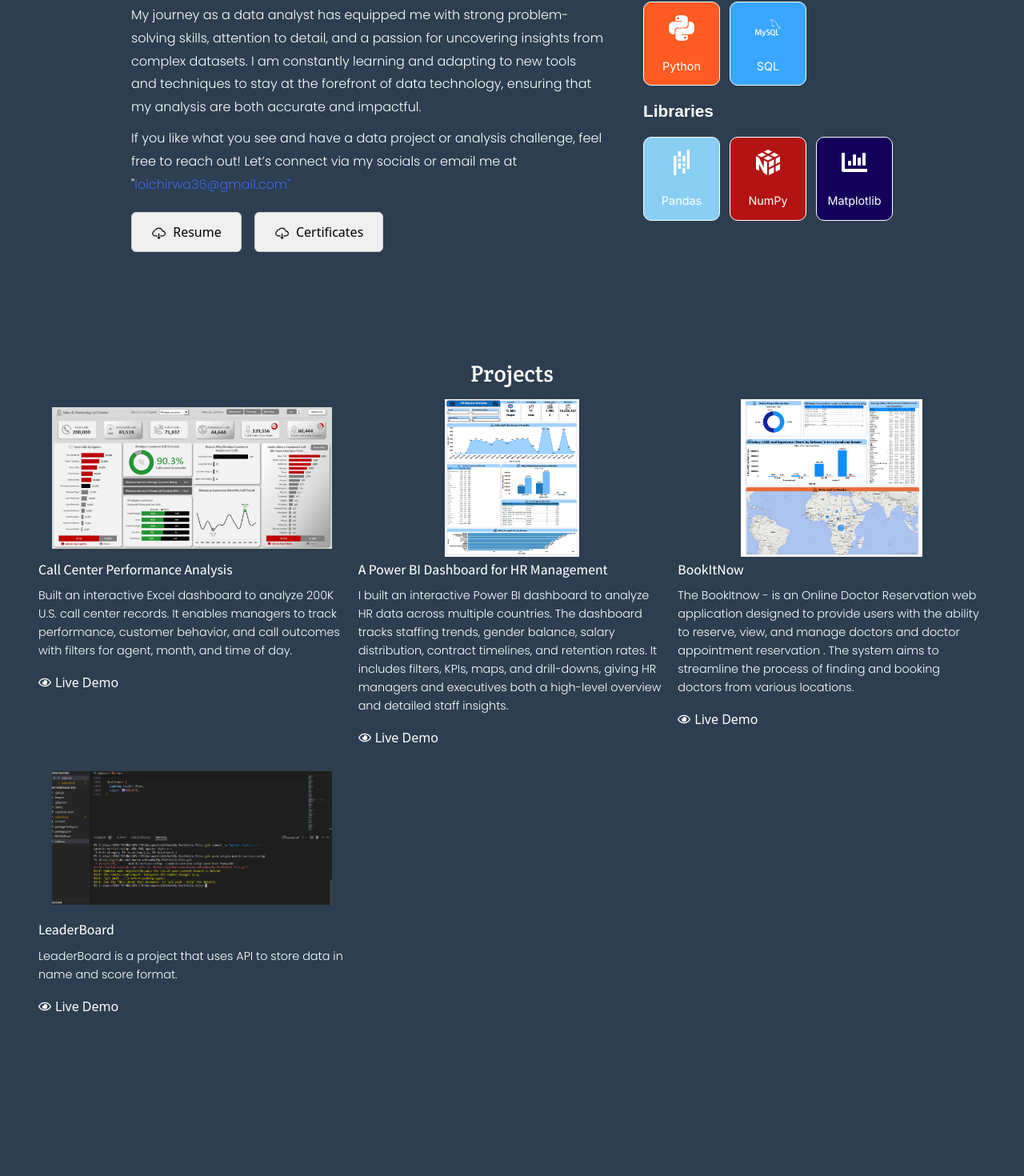
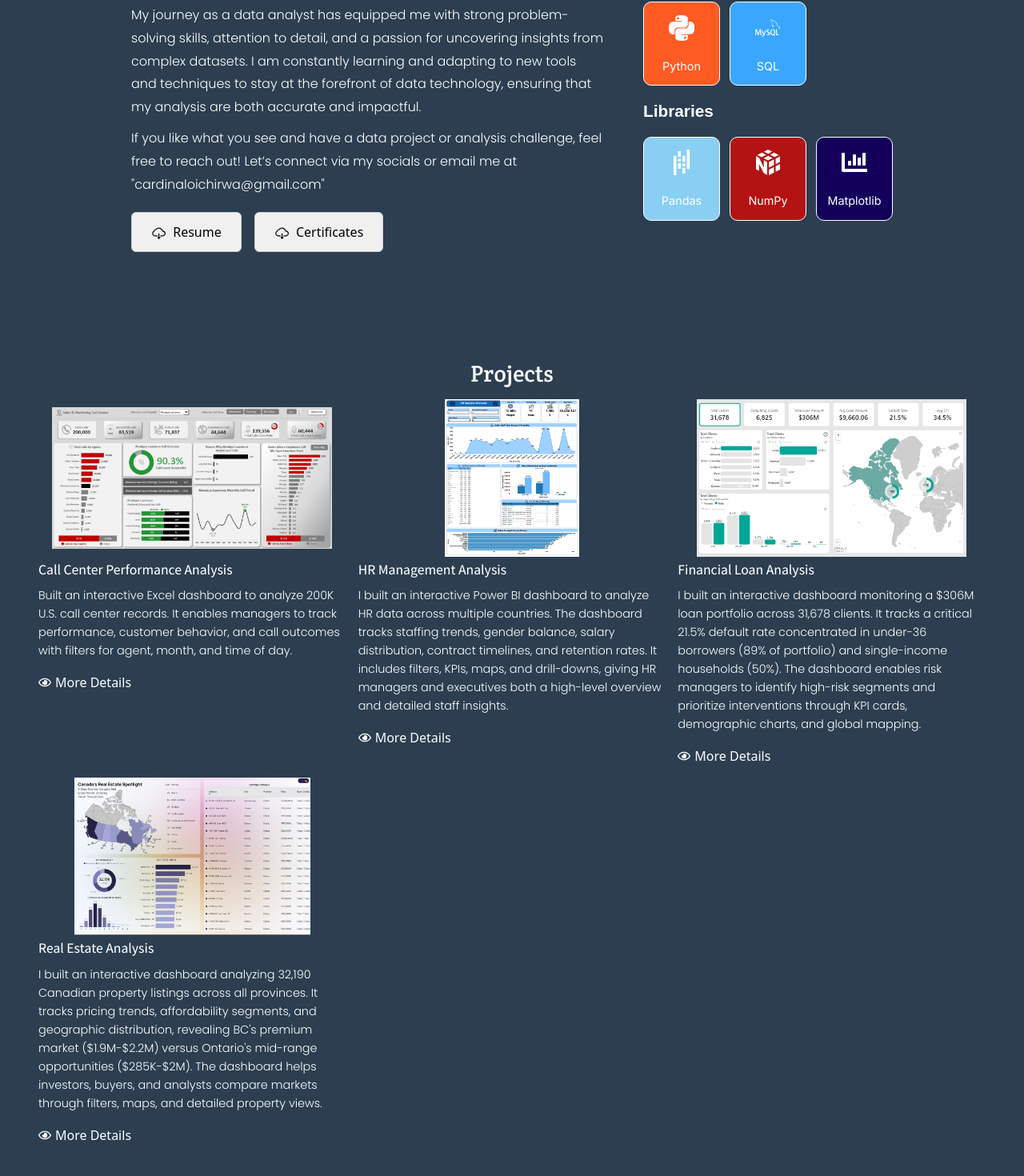
Before and after one commit to Hirwacardinalloic/DatAn, a React (Vite) app: page / in a window 1280 px wide. Shown: the part 997-2467 px from the top of the page at 80% size. Built offline with nearby package versions, Linux system fonts and the light colour scheme; a web font is replaced by a local one.

Commit message:
updated my projects

```diff
--- a/src/components/about/About.jsx
+++ b/src/components/about/About.jsx
@@ -30,17 +30,14 @@ const About = ()=> {
             My journey as a data analyst has equipped me with strong problem-solving skills, attention to detail, and a passion for uncovering insights from complex datasets. I am constantly learning and adapting to new tools and techniques to stay at the forefront of data technology, ensuring that my analysis are both accurate and impactful.
           </p>
           <p style={{lineHeight:"1.8", paddingTop:"10px"}}>
-            If you like what you see and have a data project or analysis challenge, feel free to reach out! Let’s connect via my socials or email me at "
-          <a href="mailto:loichirwa36@gmail.com" style={{ color: "royalblue", fontWeight: 700, cursor: "pointer" }}
-        >
-            loichirwa36@gmail.com"
-            </a>
+            If you like what you see and have a data project or analysis challenge, feel free to reach out! Let’s connect via my socials or email me at "cardinaloichirwa@gmail.com"
+
 
           </p>
         </div>
 <div className="resume-buttons">
   <Button
-    link="https://drive.google.com/file/d/1uqVfdo4058vDV5ewyTawvNW_jXDeqRvO/view?usp=sharing"
+    link="https://drive.google.com/file/d/1IVhQcCaSiPs5OEAaFEeNdOzeVQQhGJtX/view?usp=sharing"
     classes="resume"
   >
     <div className="resume-content">
--- a/src/components/data.js
+++ b/src/components/data.js
@@ -1,7 +1,7 @@
 import exploreTheWorld from '../assets/call_center1.png'
 import youthEmpoweringImg from '..//assets/HR_Analysis.png'
-import bookItNow from '../assets/hrrr.png'
-import LeaderBoard from '../assets/sharon.png'
+import bookItNow from '../assets/customer-Analysis.png'
+import LeaderBoard from '../assets/Real-Estate-Analysis.png'
 const projects=[
     {
         id:1,
@@ -10,34 +10,29 @@ const projects=[
         description: 'Built an interactive Excel dashboard to analyze 200K U.S. call center records. It enables managers to track performance, customer behavior, and call outcomes with filters for agent, month, and time of day.',
         // listOftech:['Excel'],
         liveDemo:"https://drive.google.com/file/d/12dyBIDlErLZvh_0veLM7NjW32cK18CcC/view?usp=sharing",
-        // sourceCode:"https://github.com/clin2on3mun/explore-countries"
+
     },
     {
         id:2,
-        title:'A Power BI Dashboard for HR Management',
+        title:'HR Management Analysis',
         imgSource: `${youthEmpoweringImg}`,
         description: 'I built an interactive Power BI dashboard to analyze HR data across multiple countries. The dashboard tracks staffing trends, gender balance, salary distribution, contract timelines, and retention rates. It includes filters, KPIs, maps, and drill-downs, giving HR managers and executives both a high-level overview and detailed staff insights.',
-        // listOftech:['HTML5', 'CSS3', 'Javascript'],
-        liveDemo:"https://clin2on3mun.github.io/YouthEmpowering/",
-        // sourceCode:"https://github.com/clin2on3mun/YouthEmpowering"
+        liveDemo:"https://drive.google.com/file/d/1npdNXgByPbUiFsNyoQfWUe2e08V4KzC3/view?usp=sharing",
+
     },
     {
         id:3,
-        title:'BookItNow',
+        title:'Financial Loan Analysis',
         imgSource: `${bookItNow}`,
-        description: 'The BookItnow - is an Online Doctor Reservation web application designed to provide users with the ability to reserve, view, and manage doctors and doctor appointment reservation . The system aims to streamline the process of finding and booking doctors from various locations.',
-        // listOftech:['Ruby on Rails', 'React', 'Redux','Css','Tailwind'],
-        liveDemo:"https://bookitnow-app.onrender.com/",
-        // sourceCode:"https://github.com/cosywasswa/BookItNow-back-end"
+        description: 'I built an interactive dashboard monitoring a $306M loan portfolio across 31,678 clients. It tracks a critical 21.5% default rate concentrated in under-36 borrowers (89% of portfolio) and single-income households (50%). The dashboard enables risk managers to identify high-risk segments and prioritize interventions through KPI cards, demographic charts, and global mapping.',
+        liveDemo:"https://bookitnow-app.onrender.com/"
     },
     {
         id:4,
-        title:'LeaderBoard',
+        title:'Real Estate Analysis',
         imgSource: `${LeaderBoard}`,
-        description: 'LeaderBoard is a project that uses API to store data in name and score format.',
-        // listOftech:['Webpack', 'Javascript', 'HTML5','Css', 'API'],
-        liveDemo:"https://clin2on3mun.github.io/LeaderBoard/",
-        // sourceCode:"https://github.com/clin2on3mun/LeaderBoard"
+        description: "I built an interactive dashboard analyzing 32,190 Canadian property listings across all provinces. It tracks pricing trends, affordability segments, and geographic distribution, revealing BC's premium market ($1.9M-$2.2M) versus Ontario's mid-range opportunities ($285K-$2M). The dashboard helps investors, buyers, and analysts compare markets through filters, maps, and detailed property views.",
+        liveDemo:"https://drive.google.com/file/d/10BhDmy9X43CXcVC-Vg6__8YPf6Z98Wq2/view?usp=sharing",
     },
 ]
 export default projects
--- a/src/components/projects/Project.jsx
+++ b/src/components/projects/Project.jsx
@@ -36,7 +36,7 @@ const Project = () => {
                   {project.liveDemo && (
                     <Button link={project.liveDemo} classes="project-button">
                       <FaRegEye />
-                      <span>Live Demo</span>
+                      <span>More Details</span>
                     </Button>
                   )}
                   {/* Uncomment if you want Source Code button
```
Also changed, not shown: src/assets/Real-Estate-Analysis.PNG (added), src/assets/customer-Analysis.PNG (added).
